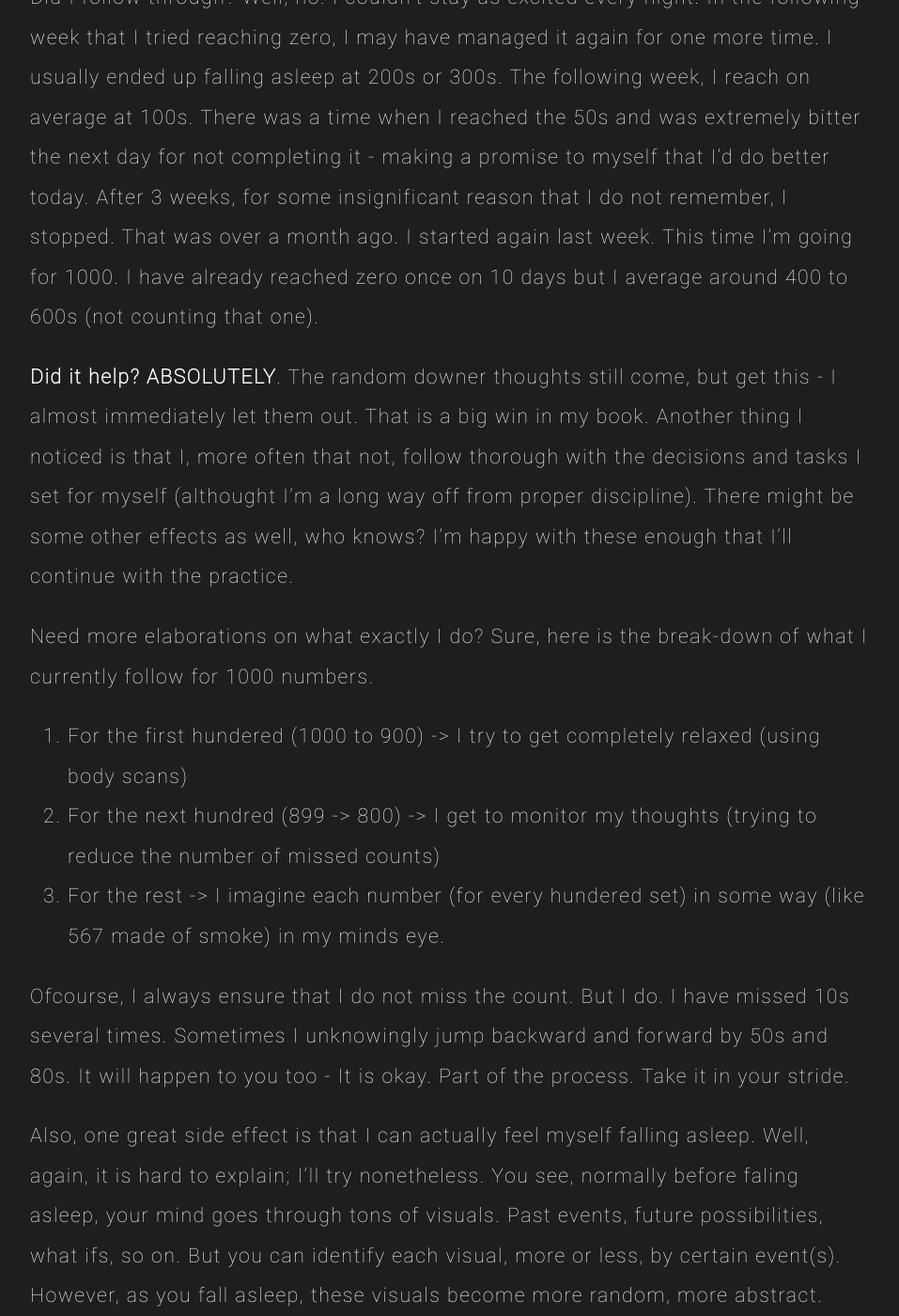
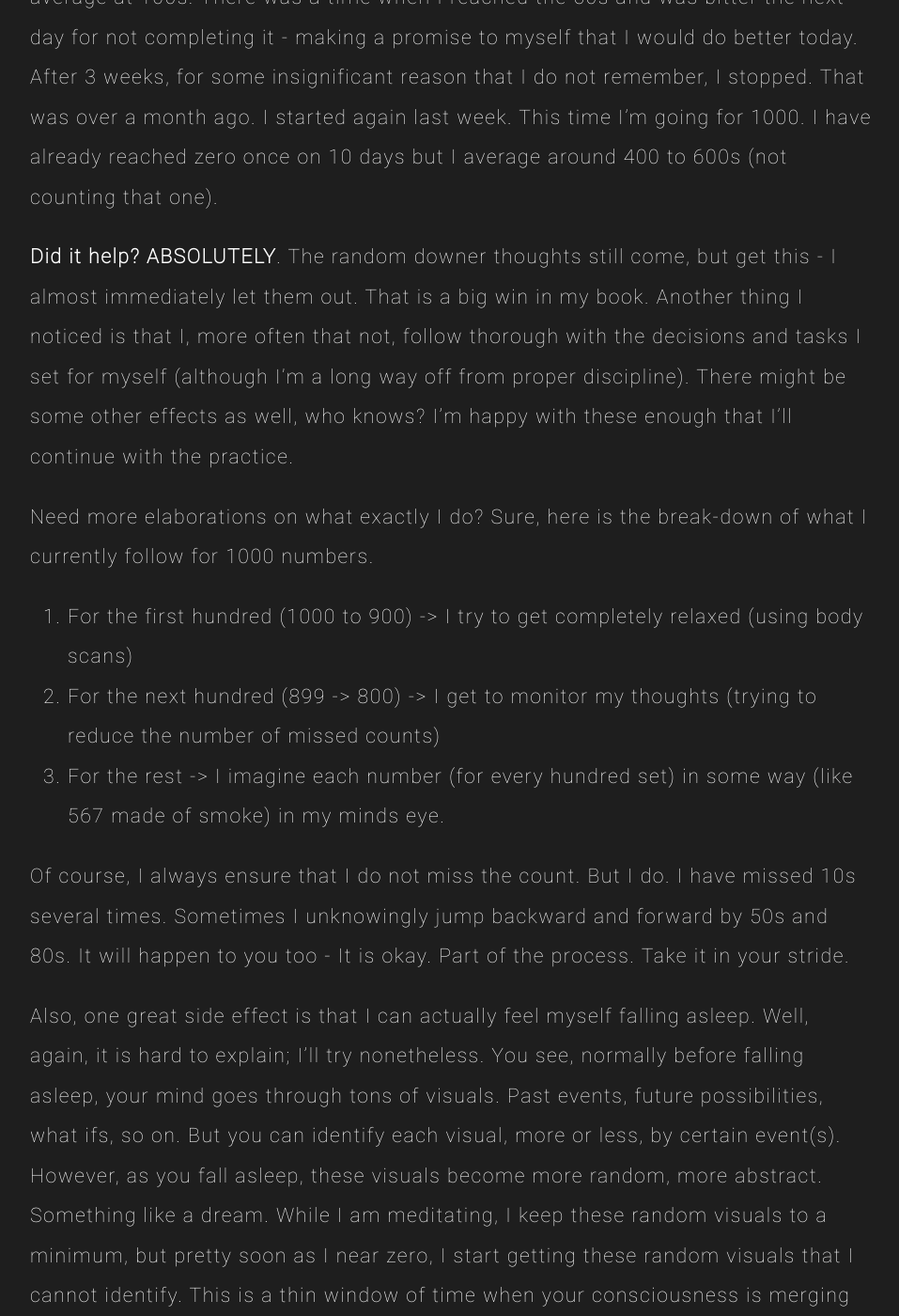
Before and after one commit to EMPAT94/empat94.github.io, a Jekyll site: the page built from _posts/2019-10-26-Reaching-zero.md, in a window 1280 px wide and 1400 px high, scrolled down 4995 px. Shown: the whole window at 94% size, without its empty margins (160-1117 px from the left). Built offline with Jekyll 4.4.1, drawn with Linux system fonts in a browser that asks for light colours; some of the changed text lies outside the part shown.

Commit message:
Edited 'Reaching Zero'

```diff
--- a/_posts/2019-10-26-Reaching-zero.md
+++ b/_posts/2019-10-26-Reaching-zero.md
@@ -2,15 +2,15 @@
 title: Reaching Zero
 ---
 
-*There are times when I question my own existence, the reason for being alive. At other times, I am frustrated (or feeling useless) enough that, inspite of having a ton of stuff to do, I am unable to lift a finger. Then there are times when simply lying on the bed feels like a chore. I wanted to rid myself of these nastiness before they become a real problem. I had heard somewhere that "meditation" can help. I decided to give it a shot. This post outlines my jounery following the various methods of meditations and how I arrived at one that serves me best.*
+*There are times when I question my own existence, the reason for being alive. At other times, I am frustrated (or feeling useless) enough that, in-spite of having a ton of stuff to do, I am unable to lift a finger. Then there are times when simply lying on the bed feels like a chore. I wanted to rid myself of these nasty moods before they become a real problem. I had heard somewhere that "meditation" can help. I decided to give it a shot. This post outlines my journey following the various methods of meditations and how I arrived at one that serves me best.*
 
 # Learnings
 
-Initially, I had no idea where to start. Over the course of a couple of weeks, after reading several online texts and using 4-5 meditation apps on my phone, I had a rough outline of some of the basic meditation techniques with different areas of focus :
+Initially, I had no idea where to start. Over the course of a couple of weeks, after reading several online texts and using 4-5 meditation apps on my phone, I had a rough outline of some basic meditation techniques with different areas of focus:
 
 ## The one where you focus on your **thoughts**
 
-The main output of this technique is to seperate yourself from your mind. Yeah, quite a revolutionary way to see yourself, isn't it?
+The main output of this technique is to separate yourself from your mind. Yeah, quite a revolutionary way to see yourself, isn't it?
 
 What it means is that thoughts come and go. The major function of your mind is to think, and it does nothing but that when it has nothing else to do. **YOU are not your thoughts**. Watch as they come and go. Try to figure out where they spring from. Get to the root cause of the matter. This process usually gets you to your basic needs as an individual. Why you want or feel or think what you do. At the very least, forgiving yourself for thoughts is an impossibly liberating feeling.
 
@@ -55,18 +55,18 @@
 
 Was it easy? Hell no. Was it worth it? Hell yes! The pride you feel after completing a difficult task that even you doubt ever accomplishing yourself is without compare.
 
-Did I follow through? Well, no. I couldn't stay as excited every night. In the following week that I tried reaching zero, I may have managed it again for one more time. I usually ended up falling asleep at 200s or 300s. The following week, I reach on average at 100s. There was a time when I reached the 50s and was extremely bitter the next day for not completing it - making a promise to myself that I'd do better today. After 3 weeks, for some insignificant reason that I do not remember, I stopped. That was over a month ago. I started again last week. This time I'm going for 1000. I have already reached zero once on 10 days but I average around 400 to 600s (not counting that one).
+Did I follow through? Well, no. I couldn't stay as excited every night. In the following week that I tried reaching zero, I may have managed it again for one more time. I usually ended up falling asleep at 200s or 300s. The following week, I reach on average at 100s. There was a time when I reached the 50s and was bitter the next day for not completing it - making a promise to myself that I would do better today. After 3 weeks, for some insignificant reason that I do not remember, I stopped. That was over a month ago. I started again last week. This time I'm going for 1000. I have already reached zero once on 10 days but I average around 400 to 600s (not counting that one).
 
-**Did it help?** **ABSOLUTELY**. The random downer thoughts still come, but get this - I almost immediately let them out. That is a big win in my book. Another thing I noticed is that I, more often that not, follow thorough with the decisions and tasks I set for myself (althought I'm a long way off from proper discipline). There might be some other effects as well, who knows? I'm happy with these enough that I'll continue with the practice.
+**Did it help?** **ABSOLUTELY**. The random downer thoughts still come, but get this - I almost immediately let them out. That is a big win in my book. Another thing I noticed is that I, more often that not, follow thorough with the decisions and tasks I set for myself (although I'm a long way off from proper discipline). There might be some other effects as well, who knows? I'm happy with these enough that I'll continue with the practice.
 
 Need more elaborations on what exactly I do? Sure, here is the break-down of what I currently follow for 1000 numbers.
 
-1. For the first hundered (1000 to 900) -> I try to get completely relaxed (using body scans)
+1. For the first hundred (1000 to 900) -> I try to get completely relaxed (using body scans)
 2. For the next hundred (899 -> 800) -> I get to monitor my thoughts (trying to reduce the number of missed counts)
-3. For the rest -> I imagine each number (for every hundered set) in some way (like 567 made of smoke) in my minds eye.
+3. For the rest -> I imagine each number (for every hundred set) in some way (like 567 made of smoke) in my minds eye.
 
-Ofcourse, I always ensure that I do not miss the count. But I do. I have missed 10s several times. Sometimes I unknowingly jump backward and forward by 50s and 80s. It will happen to you too - It is okay. Part of the process. Take it in your stride.
+Of course, I always ensure that I do not miss the count. But I do. I have missed 10s several times. Sometimes I unknowingly jump backward and forward by 50s and 80s. It will happen to you too - It is okay. Part of the process. Take it in your stride.
 
-Also, one great side effect is that I can actually feel myself falling asleep. Well, again, it is hard to explain; I'll try nonetheless. You see, normally before faling asleep, your mind goes through tons of visuals. Past events, future possibilities, what ifs, so on. But you can identify each visual, more or less, by certain event(s). However, as you fall asleep, these visuals become more random, more abstract. Something like a dream. While I am meditating, I keep these random visuals to a minimum, but pretty soon as I near zero, I start getting these random visuals that I cannot identify. This is a thin window of time when your consciousness is merging with the sleeplike state. While this does not actually provide day-to-day help in any way, I still find it exhilarating to experince.
+Also, one great side effect is that I can actually feel myself falling asleep. Well, again, it is hard to explain; I'll try nonetheless. You see, normally before falling asleep, your mind goes through tons of visuals. Past events, future possibilities, what ifs, so on. But you can identify each visual, more or less, by certain event(s). However, as you fall asleep, these visuals become more random, more abstract. Something like a dream. While I am meditating, I keep these random visuals to a minimum, but pretty soon as I near zero, I start getting these random visuals that I cannot identify. This is a thin window of time when your consciousness is merging with the sleeplike state. While this does not actually provide day-to-day help in any way, I still find it exhilarating to experience.
 
-Finally, I must add that I am no expert in meditation. A month of experiments under my belt is no claim to glory. I write this post not with the aim of educating you, but trying to share my experince, hoping you'd go and have your own (and share it as well). Here's to all of us **Reaching Zero.** *Also, Happy Diwali!*
+Finally, I must add that I am no expert in meditation. A month of experiments under my belt is no claim to glory. I write this post not to educate you, but trying to share my experience, hoping you'd go and have your own (and share it as well). Here's to all of us **Reaching Zero.** *Also, Happy Diwali!*
```
Also changed, not shown: other parts of _posts/2019-10-26-Reaching-zero.md (+5 -5 lines).
